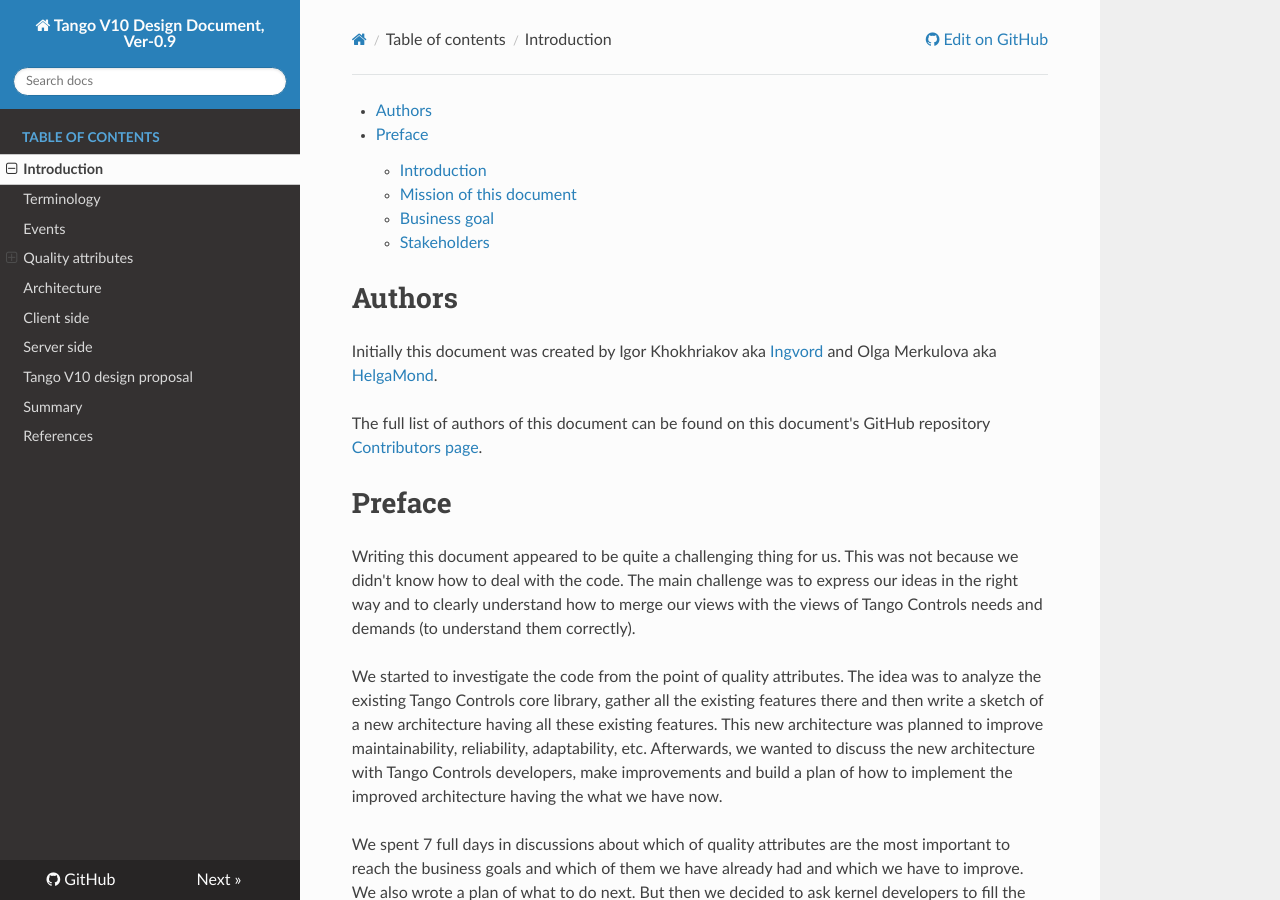
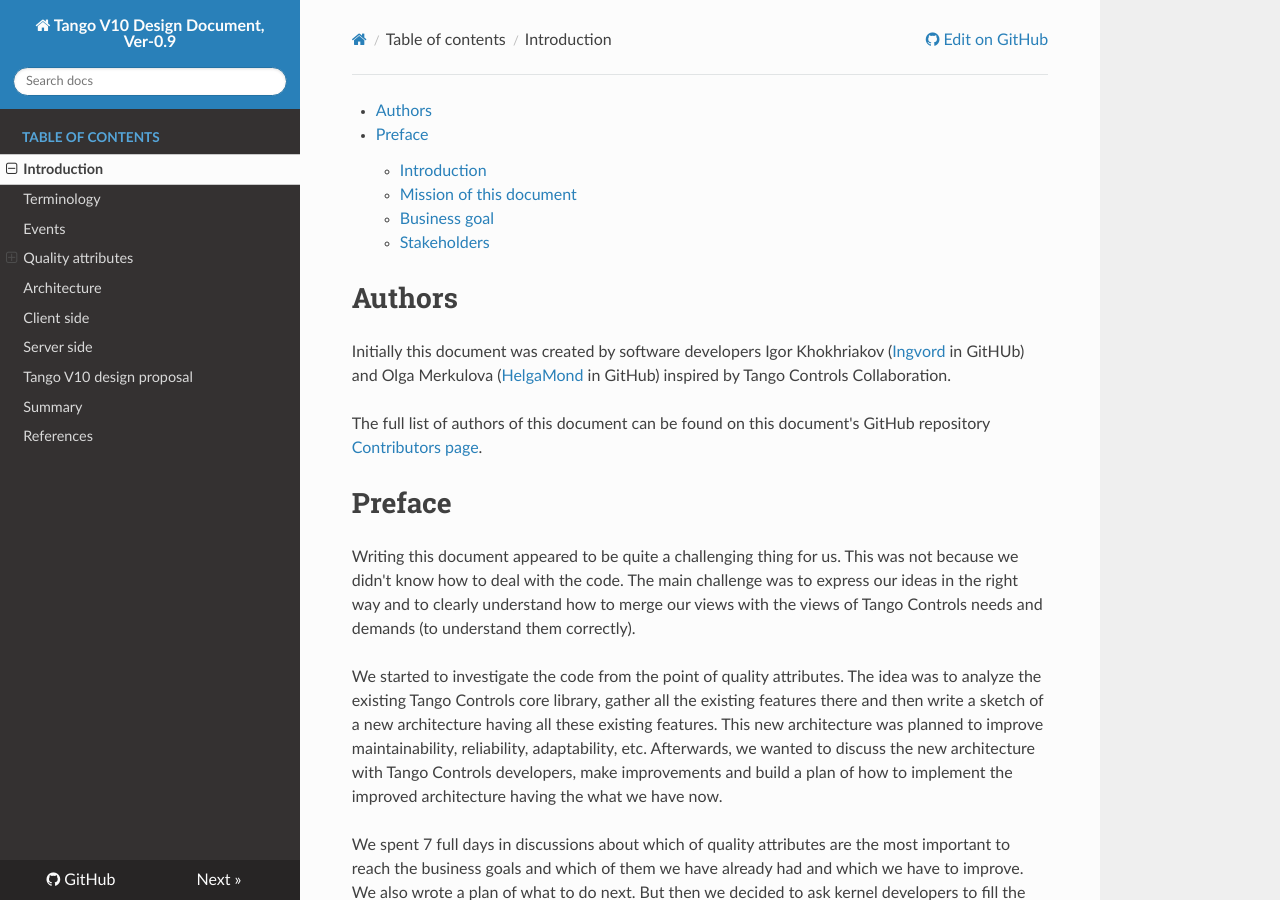
Before and after one commit to Ingvord/tango-v10-design-doc, an MkDocs documentation site: the page built from docs/index.md, in a window 1280 px wide and 900 px high. Built offline with MkDocs 1.6.1, drawn with Linux system fonts in a browser that asks for light colours; nearby versions of some CDN libraries; old or Windows-style settings are respelled for this version of MkDocs.

Commit message:
Update index.md

```diff
--- a/docs/index.md
+++ b/docs/index.md
@@ -4,7 +4,7 @@ https://www.tutorialspoint.com/software_architecture_design/index.htm
 
 # Authors
 
-Initially this document was created by Igor Khokhriakov aka [Ingvord](https://github.com/Ingvord) and Olga Merkulova aka [HelgaMond](https://github.com/HelgaMond).
+Initially this document was created by software developers Igor Khokhriakov ([Ingvord](https://github.com/Ingvord) in GitHUb) and Olga Merkulova ([HelgaMond](https://github.com/HelgaMond) in GitHub) inspired by Tango Controls Collaboration.
 
 The full list of authors of this document can be found on this document's GitHub repository [Contributors page](https://github.com/tango-controls/tango-v10-design-doc/graphs/contributors).
 
```
